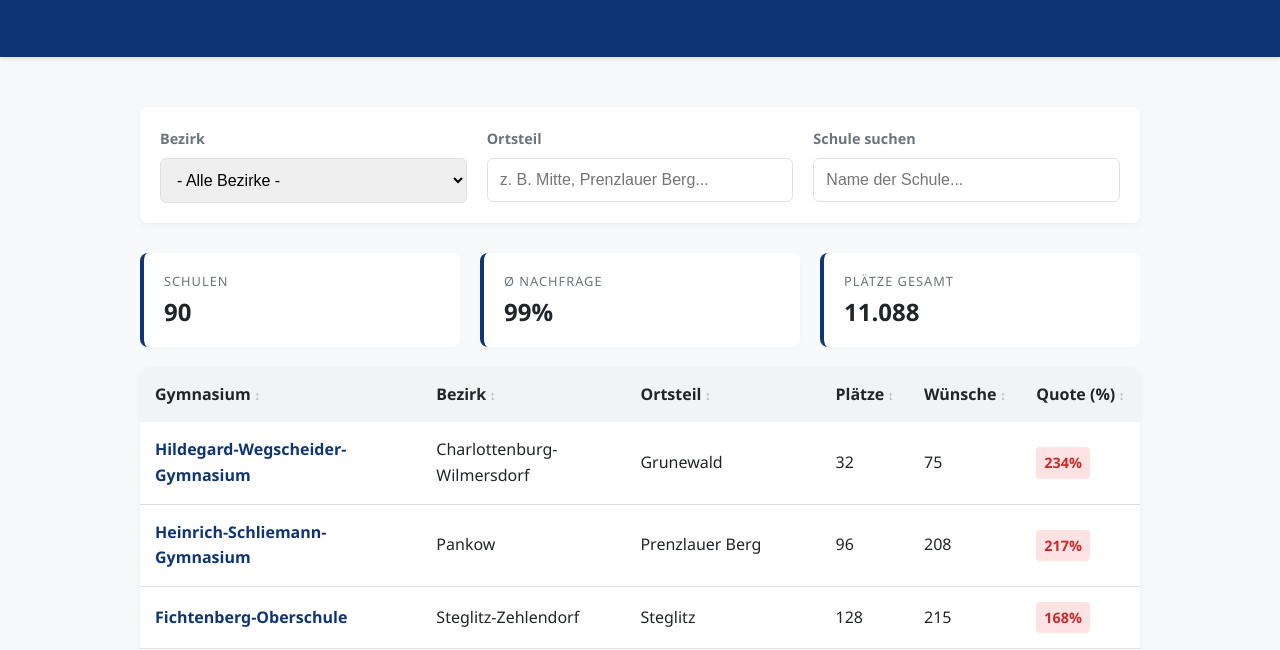
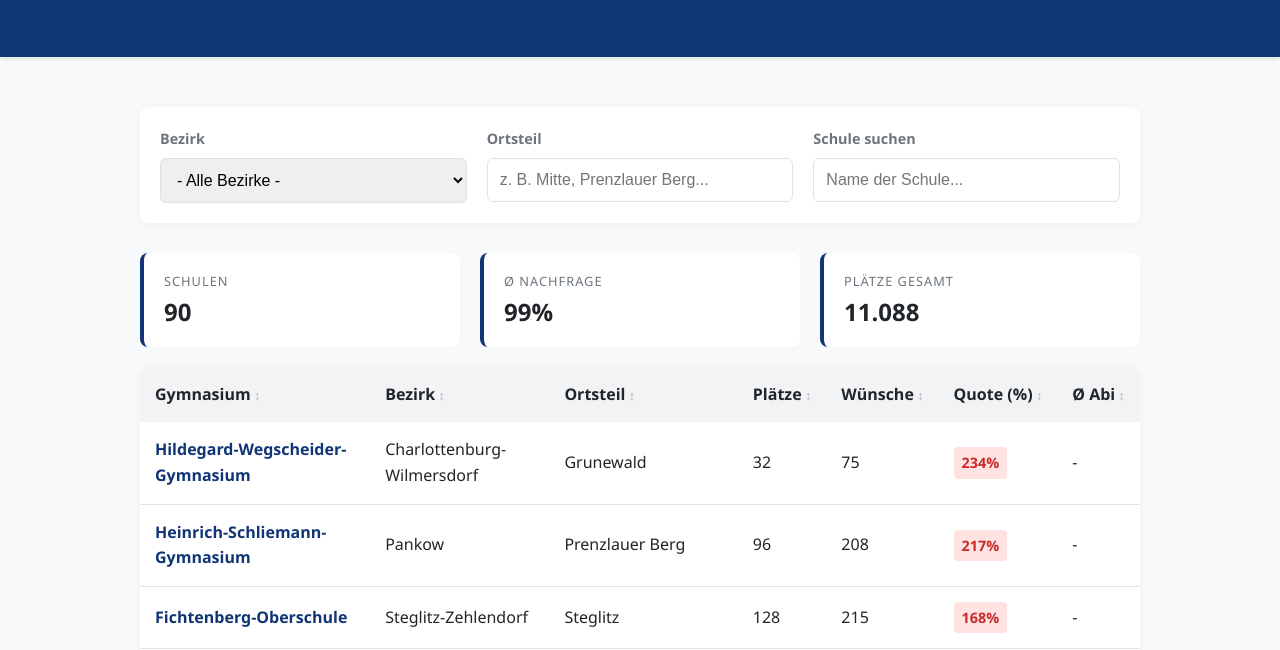
Before and after one commit to chrishanrath/bs, a website: page index.html in a window 1280 px wide. Shown: the part 150-800 px from the top of the page. Drawn offline with Linux system fonts and the light colour scheme.

Commit message:
Add graduation GPA (Abiturdaten) to schools list

```diff
--- a/data/nachfrage-2025-26.json
+++ b/data/nachfrage-2025-26.json
@@ -1,5 +1,5 @@
 {
-  "lastUpdated": "2026-01-19T10:53:58.701Z",
+  "lastUpdated": "2026-01-19T10:59:32.762Z",
   "schools": [
     {
       "year": "2025/26",
@@ -9,7 +9,8 @@
       "ortsteil": "Grunewald",
       "plaetze": 32,
       "erstwuensche": 75,
-      "nachfrageProzent": 234
+      "nachfrageProzent": 234,
+      "abiturNote": null
     },
     {
       "year": "2025/26",
@@ -19,7 +20,8 @@
       "ortsteil": "Westend",
       "plaetze": 64,
       "erstwuensche": 99,
-      "nachfrageProzent": 155
+      "nachfrageProzent": 155,
+      "abiturNote": 1.87
     },
     {
       "year": "2025/26",
@@ -29,7 +31,8 @@
       "ortsteil": "Wilmersdorf",
       "plaetze": 128,
       "erstwuensche": 156,
-      "nachfrageProzent": 122
+      "nachfrageProzent": 122,
+      "abiturNote": null
     },
     {
       "year": "2025/26",
@@ -39,7 +42,8 @@
       "ortsteil": "Charlottenburg",
       "plaetze": 188,
       "erstwuensche": 213,
-      "nachfrageProzent": 113
+      "nachfrageProzent": 113,
+      "abiturNote": null
     },
     {
       "year": "2025/26",
@@ -49,7 +53,8 @@
       "ortsteil": "Westend",
       "plaetze": 64,
       "erstwuensche": 67,
-      "nachfrageProzent": 105
+      "nachfrageProzent": 105,
+      "abiturNote": null
     },
     {
       "year": "2025/26",
@@ -59,7 +64,8 @@
       "ortsteil": "Westend",
       "plaetze": 128,
       "erstwuensche": 110,
-      "nachfrageProzent": 86
+      "nachfrageProzent": 86,
+      "abiturNote": null
     },
     {
       "year": "2025/26",
@@ -69,7 +75,8 @@
       "ortsteil": "Charlottenburg",
       "plaetze": 160,
       "erstwuensche": 129,
-      "nachfrageProzent": 81
+      "nachfrageProzent": 81,
+      "abiturNote": null
     },
     {
       "year": "2025/26",
@@ -79,7 +86,8 @@
       "ortsteil": "Charlottenburg",
       "plaetze": 160,
       "erstwuensche": 94,
-      "nachfrageProzent": 59
+      "nachfrageProzent": 59,
+      "abiturNote": null
     },
     {
       "year": "2025/26",
@@ -89,7 +97,8 @@
       "ortsteil": "Grunewald",
       "plaetze": 96,
       "erstwuensche": 43,
-      "nachfrageProzent": 45
+      "nachfrageProzent": 45,
+      "abiturNote": null
     },
     {
       "year": "2025/26",
@@ -99,7 +108,8 @@
       "ortsteil": "Wilmersdorf",
       "plaetze": 128,
       "erstwuensche": 53,
-      "nachfrageProzent": 41
+      "nachfrageProzent": 41,
+      "abiturNote": null
     },
     {
       "year": "2025/26",
@@ -109,7 +119,8 @@
       "ortsteil": "Kreuzberg",
       "plaetze": 96,
       "erstwuensche": 146,
-      "nachfrageProzent": 152
+      "nachfrageProzent": 152,
+      "abiturNote": null
     },
     {
       "year": "2025/26",
@@ -119,7 +130,8 @@
       "ortsteil": "Friedrichshain",
       "plaetze": 64,
       "erstwuensche": 96,
-      "nachfrageProzent": 150
+      "nachfrageProzent": 150,
+      "abiturNote": null
     },
     {
       "year": "2025/26",
@@ -129,7 +141,8 @@
       "ortsteil": "Friedrichshain",
       "plaetze": 64,
       "erstwuensche": 70,
-      "nachfrageProzent": 109
+      "nachfrageProzent": 109,
+      "abiturNote": 1.91
     },
     {
       "year": "2025/26",
@@ -139,7 +152,8 @@
       "ortsteil": "Friedrichshain",
       "plaetze": 96,
       "erstwuensche": 89,
-      "nachfrageProzent": 93
+      "nachfrageProzent": 93,
+      "abiturNote": null
     },
     {
       "year": "2025/26",
@@ -149,7 +163,8 @@
       "ortsteil": "Kreuzberg",
       "plaetze": 160,
       "erstwuensche": 127,
-      "nachfrageProzent": 79
+      "nachfrageProzent": 79,
+      "abiturNote": null
     },
     {
       "year": "2025/26",
@@ -159,7 +174,8 @@
       "ortsteil": "Kreuzberg",
       "plaetze": 128,
       "erstwuensche": 88,
-      "nachfrageProzent": 69
+      "nachfrageProzent": 69,
+      "abiturNote": null
     },
     {
       "year": "2025/26",
@@ -169,7 +185,8 @@
       "ortsteil": "Falkenberg",
       "plaetze": 128,
       "erstwuensche": 185,
-      "nachfrageProzent": 145
+      "nachfrageProzent": 145,
+      "abiturNote": null
     },
     {
       "year": "2025/26",
@@ -179,7 +196,8 @@
       "ortsteil": "Rummelsburg",
       "plaetze": 160,
       "erstwuensche": 222,
-      "nachfrageProzent": 139
+      "nachfrageProzent": 139,
+      "abiturNote": null
     },
     {
       "year": "2025/26",
@@ -189,7 +207,8 @@
       "ortsteil": "Fennpfuhl",
       "plaetze": 96,
       "erstwuensche": 108,
-      "nachfrageProzent": 113
+      "nachfrageProzent": 113,
+      "abiturNote": 1.84
     },
     {
       "year": "2025/26",
@@ -199,7 +218,8 @@
       "ortsteil": "Karlshorst",
       "plaetze": 128,
       "erstwuensche": 124,
-      "nachfrageProzent": 97
+      "nachfrageProzent": 97,
+      "abiturNote": null
     },
     {
       "year": "2025/26",
@@ -209,7 +229,8 @@
       "ortsteil": "Alt-Hohenschönhausen",
       "plaetze": 160,
       "erstwuensche": 109,
-      "nachfrageProzent": 68
+      "nachfrageProzent": 68,
+      "abiturNote": null
     },
     {
       "year": "2025/26",
@@ -219,7 +240,8 @@
       "ortsteil": "Lichtenberg",
       "plaetze": 160,
       "erstwuensche": 90,
-      "nachfrageProzent": 56
+      "nachfrageProzent": 56,
+      "abiturNote": null
     },
     {
       "year": "2025/26",
@@ -229,7 +251,8 @@
       "ortsteil": "Biesdorf",
       "plaetze": 64,
       "erstwuensche": 94,
-      "nachfrageProzent": 147
+      "nachfrageProzent": 147,
+      "abiturNote": 1.8
     },
     {
       "year": "2025/26",
@@ -239,7 +262,8 @@
       "ortsteil": "Hellersdorf",
       "plaetze": 94,
       "erstwuensche": 114,
-      "nachfrageProzent": 121
+      "nachfrageProzent": 121,
+      "abiturNote": null
     },
     {
       "year": "2025/26",
@@ -249,7 +273,8 @@
       "ortsteil": "Biesdorf",
       "plaetze": 160,
       "erstwuensche": 169,
-      "nachfrageProzent": 106
+      "nachfrageProzent": 106,
+      "abiturNote": null
     },
     {
       "year": "2025/26",
@@ -259,7 +284,8 @@
       "ortsteil": "Hellersdorf",
       "plaetze": 160,
       "erstwuensche": 128,
-      "nachfrageProzent": 80
+      "nachfrageProzent": 80,
+      "abiturNote": null
     },
     {
       "year": "2025/26",
@@ -269,7 +295,8 @@
       "ortsteil": "Marzahn",
       "plaetze": 160,
       "erstwuensche": 116,
-      "nachfrageProzent": 73
+      "nachfrageProzent": 73,
+      "abiturNote": null
     },
     {
       "year": "2025/26",
@@ -279,7 +306,8 @@
       "ortsteil": "Hellersdorf",
       "plaetze": 196,
       "erstwuensche": 99,
-      "nachfrageProzent": 51
+      "nachfrageProzent": 51,
+      "abiturNote": null
     },
     {
       "year": "2025/26",
@@ -289,7 +317,8 @@
       "ortsteil": "Wedding",
       "plaetze": 64,
       "erstwuensche": 85,
-      "nachfrageProzent": 133
+      "nachfrageProzent": 133,
+      "abiturNote": null
     },
     {
       "year": "2025/26",
@@ -299,7 +328,8 @@
       "ortsteil": "Mitte",
       "plaetze": 128,
       "erstwuensche": 166,
-      "nachfrageProzent": 130
+      "nachfrageProzent": 130,
+      "abiturNote": null
     },
     {
       "year": "2025/26",
@@ -309,7 +339,8 @@
       "ortsteil": "Mitte",
       "plaetze": 160,
       "erstwuensche": 163,
-      "nachfrageProzent": 102
+      "nachfrageProzent": 102,
+      "abiturNote": null
     },
     {
       "year": "2025/26",
@@ -319,7 +350,8 @@
       "ortsteil": "Gesundbrunnen",
       "plaetze": 128,
       "erstwuensche": 95,
-      "nachfrageProzent": 74
+      "nachfrageProzent": 74,
+      "abiturNote": null
     },
     {
       "year": "2025/26",
@@ -329,7 +361,8 @@
       "ortsteil": "Hansaviertel",
       "plaetze": 128,
       "erstwuensche": 87,
-      "nachfrageProzent": 68
+      "nachfrageProzent": 68,
+      "abiturNote": null
     },
     {
       "year": "2025/26",
@@ -339,7 +372,8 @@
       "ortsteil": "Moabit",
       "plaetze": 128,
       "erstwuensche": 64,
-      "nachfrageProzent": 50
+      "nachfrageProzent": 50,
+      "abiturNote": null
     },
     {
       "year": "2025/26",
@@ -349,7 +383,8 @@
       "ortsteil": "Neukölln",
       "plaetze": 60,
       "erstwuensche": 66,
-      "nachfrageProzent": 110
+      "nachfrageProzent": 110,
+      "abiturNote": null
     },
     {
       "year": "2025/26",
@@ -359,7 +394,8 @@
       "ortsteil": "Rudow",
       "plaetze": 128,
       "erstwuensche": 125,
-      "nachfrageProzent": 98
+      "nachfrageProzent": 98,
+      "abiturNote": null
     },
     {
       "year": "2025/26",
@@ -369,7 +405,8 @@
       "ortsteil": "Britz",
       "plaetze": 192,
       "erstwuensche": 173,
-      "nachfrageProzent": 90
+      "nachfrageProzent": 90,
+      "abiturNote": null
     },
     {
       "year": "2025/26",
@@ -379,7 +416,8 @@
       "ortsteil": "Buckow",
       "plaetze": 150,
       "erstwuensche": 130,
-      "nachfrageProzent": 87
+      "nachfrageProzent": 87,
+      "abiturNote": null
     },
     {
       "year": "2025/26",
@@ -389,7 +427,8 @@
       "ortsteil": "Neukölln",
       "plaetze": 90,
       "erstwuensche": 69,
-      "nachfrageProzent": 77
+      "nachfrageProzent": 77,
+      "abiturNote": null
     },
     {
       "year": "2025/26",
@@ -399,7 +438,8 @@
       "ortsteil": "Neukölln",
       "plaetze": 120,
       "erstwuensche": 79,
-      "nachfrageProzent": 66
+      "nachfrageProzent": 66,
+      "abiturNote": null
     },
     {
       "year": "2025/26",
@@ -409,7 +449,8 @@
       "ortsteil": "Prenzlauer Berg",
       "plaetze": 96,
       "erstwuensche": 208,
-      "nachfrageProzent": 217
+      "nachfrageProzent": 217,
+      "abiturNote": null
     },
     {
       "year": "2025/26",
@@ -419,7 +460,8 @@
       "ortsteil": "Pankow",
       "plaetze": 64,
       "erstwuensche": 102,
-      "nachfrageProzent": 159
+      "nachfrageProzent": 159,
+      "abiturNote": 1.73
     },
     {
       "year": "2025/26",
@@ -429,7 +471,8 @@
       "ortsteil": "Prenzlauer Berg",
       "plaetze": 64,
       "erstwuensche": 95,
-      "nachfrageProzent": 148
+      "nachfrageProzent": 148,
+      "abiturNote": 1.66
     },
     {
       "year": "2025/26",
@@ -439,7 +482,8 @@
       "ortsteil": "Weißensee",
       "plaetze": 128,
       "erstwuensche": 186,
-      "nachfrageProzent": 145
+      "nachfrageProzent": 145,
+      "abiturNote": null
     },
     {
       "year": "2025/26",
@@ -449,7 +493,8 @@
       "ortsteil": "Niederschönhausen",
       "plaetze": 160,
       "erstwuensche": 200,
-      "nachfrageProzent": 125
+      "nachfrageProzent": 125,
+      "abiturNote": null
     },
     {
       "year": "2025/26",
@@ -459,7 +504,8 @@
       "ortsteil": "Prenzlauer Berg",
       "plaetze": 224,
       "erstwuensche": 273,
-      "nachfrageProzent": 122
+      "nachfrageProzent": 122,
+      "abiturNote": null
     },
     {
       "year": "2025/26",
@@ -469,7 +515,8 @@
       "ortsteil": "Pankow",
       "plaetze": 160,
       "erstwuensche": 166,
-      "nachfrageProzent": 104
+      "nachfrageProzent": 104,
+      "abiturNote": null
     },
     {
       "year": "2025/26",
@@ -479,7 +526,8 @@
       "ortsteil": "Wilhelmsruh",
       "plaetze": 160,
       "erstwuensche": 138,
-      "nachfrageProzent": 86
+      "nachfrageProzent": 86,
+      "abiturNote": null
     },
     {
       "year": "2025/26",
@@ -489,7 +537,8 @@
       "ortsteil": "Karow",
       "plaetze": 224,
       "erstwuensche": 175,
-      "nachfrageProzent": 78
+      "nachfrageProzent": 78,
+      "abiturNote": null
     },
     {
       "year": "2025/26",
@@ -499,7 +548,8 @@
       "ortsteil": "Tegel",
       "plaetze": 96,
       "erstwuensche": 115,
-      "nachfrageProzent": 120
+      "nachfrageProzent": 120,
+      "abiturNote": null
     },
     {
       "year": "2025/26",
@@ -509,7 +559,8 @@
       "ortsteil": "Tegel",
       "plaetze": 160,
       "erstwuensche": 183,
-      "nachfrageProzent": 114
+      "nachfrageProzent": 114,
+      "abiturNote": null
     },
     {
       "year": "2025/26",
@@ -519,7 +570,8 @@
       "ortsteil": "Reinickendorf",
       "plaetze": 96,
       "erstwuensche": 106,
-      "nachfrageProzent": 110
+      "nachfrageProzent": 110,
+      "abiturNote": null
     },
     {
       "year": "2025/26",
@@ -529,7 +581,8 @@
       "ortsteil": "Reinickendorf",
       "plaetze": 96,
       "erstwuensche": 98,
-      "nachfrageProzent": 102
+      "nachfrageProzent": 102,
+      "abiturNote": null
     },
     {
       "year": "2025/26",
@@ -539,7 +592,8 @@
       "ortsteil": "Hermsdorf",
       "plaetze": 192,
       "erstwuensche": 138,
-      "nachfrageProzent": 72
+      "nachfrageProzent": 72,
+      "abiturNote": null
     },
     {
       "year": "2025/26",
@@ -549,7 +603,8 @@
       "ortsteil": "Wittenau",
       "plaetze": 128,
       "erstwuensche": 85,
-      "nachfrageProzent": 66
+      "nachfrageProzent": 66,
+      "abiturNote": null
     },
     {
       "year": "2025/26",
@@ -559,7 +614,8 @@
       "ortsteil": "Märkisches Viertel",
       "plaetze": 192,
       "erstwuensche": 100,
-      "nachfrageProzent": 52
+      "nachfrageProzent": 52,
+      "abiturNote": null
     },
     {
       "year": "2025/26",
@@ -569,7 +625,8 @@
       "ortsteil": "Spandau",
       "plaetze": 128,
       "erstwuensche": 130,
-      "nachfrageProzent": 102
+      "nachfrageProzent": 102,
+      "abiturNote": null
     },
     {
       "year": "2025/26",
@@ -579,7 +636,8 @@
       "ortsteil": "Siemensstadt",
       "plaetze": 128,
       "erstwuensche": 110,
-      "nachfrageProzent": 86
+      "nachfrageProzent": 86,
+      "abiturNote": null
     },
     {
       "year": "2025/26",
@@ -589,7 +647,8 @@
       "ortsteil": "Spandau",
       "plaetze": 128,
       "erstwuensche": 108,
-      "nachfrageProzent": 84
+      "nachfrageProzent": 84,
+      "abiturNote": null
     },
     {
       "year": "2025/26",
@@ -599,7 +658,8 @@
       "ortsteil": "Spandau",
       "plaetze": 128,
       "erstwuensche": 100,
-      "nachfrageProzent": 78
+      "nachfrageProzent": 78,
+      "abiturNote": null
     },
     {
       "year": "2025/26",
@@ -609,7 +669,8 @@
       "ortsteil": "Kladow",
       "plaetze": 122,
       "erstwuensche": 94,
-      "nachfrageProzent": 77
+      "nachfrageProzent": 77,
+      "abiturNote": null
     },
     {
       "year": "2025/26",
@@ -619,7 +680,8 @@
       "ortsteil": "Steglitz",
       "plaetze": 128,
       "erstwuensche": 215,
-      "nachfrageProzent": 168
+      "nachfrageProzent": 168,
+      "abiturNote": null
     },
     {
       "year": "2025/26",
@@ -629,7 +691,8 @@
       "ortsteil": "Zehlendorf",
       "plaetze": 96,
       "erstwuensche": 138,
-      "nachfrageProzent": 144
+      "nachfrageProzent": 144,
+      "abiturNote": null
     },
     {
       "year": "2025/26",
@@ -639,7 +702,8 @@
       "ortsteil": "Lichterfelde",
       "plaetze": 128,
       "erstwuensche": 148,
-      "nachfrageProzent": 116
+      "nachfrageProzent": 116,
+      "abiturNote": null
     },
     {
       "year": "2025/26",
@@ -649,7 +713,8 @@
       "ortsteil": "Lankwitz",
       "plaetze": 128,
       "erstwuensche": 145,
-      "nachfrageProzent": 113
+      "nachfrageProzent": 113,
+      "abiturNote": null
     },
     {
       "year": "2025/26",
@@ -659,7 +724,8 @@
       "ortsteil": "Lichterfelde",
       "plaetze": 96,
       "erstwuensche": 96,
-      "nachfrageProzent": 100
+      "nachfrageProzent": 100,
+      "abiturNote": null
     },
     {
       "year": "2025/26",
@@ -669,7 +735,8 @@
       "ortsteil": "Dahlem",
       "plaetze": 96,
       "erstwuensche": 89,
-      "nachfrageProzent": 93
+      "nachfrageProzent": 93,
+      "abiturNote": 1.82
     },
     {
       "year": "2025/26",
@@ -679,7 +746,8 @@
       "ortsteil": "Lichterfelde",
       "plaetze": 128,
       "erstwuensche": 115,
-      "nachfrageProzent": 90
+      "nachfrageProzent": 90,
+      "abiturNote": null
     },
     {
       "year": "2025/26",
@@ -689,7 +757,8 @@
       "ortsteil": "Zehlendorf",
       "plaetze": 128,
       "erstwuensche": 111,
-      "nachfrageProzent": 87
+      "nachfrageProzent": 87,
+      "abiturNote": null
     },
     {
       "year": "2025/26",
@@ -699,7 +768,8 @@
       "ortsteil": "Nikolassee",
       "plaetze": 128,
       "erstwuensche": 98,
-      "nachfrageProzent": 77
+      "nachfrageProzent": 77,
+      "abiturNote": null
     },
     {
       "year": "2025/26",
@@ -709,7 +779,8 @@
       "ortsteil": "Nikolassee",
       "plaetze": 96,
       "erstwuensche": 72,
-      "nachfrageProzent": 75
+      "nachfrageProzent": 75,
+      "abiturNote": null
     },
     {
       "year": "2025/26",
@@ -719,7 +790,8 @@
       "ortsteil": "Steglitz",
       "plaetze": 128,
       "erstwuensche": 91,
-      "nachfrageProzent": 71
+      "nachfrageProzent": 71,
+      "abiturNote": null
     },
     {
       "year": "2025/26",
@@ -729,7 +801,8 @@
       "ortsteil": "Steglitz",
       "plaetze": 96,
       "erstwuensche": 56,
-      "nachfrageProzent": 58
+      "nachfrageProzent": 58,
+      "abiturNote": null
     },
     {
       "year": "2025/26",
@@ -739,7 +812,8 @@
       "ortsteil": "Steglitz",
       "plaetze": 32,
       "erstwuensche": 7,
-      "nachfrageProzent": 22
+      "nachfrageProzent": 22,
+      "abiturNote": 1.88
     },
     {
       "year": "2025/26",
@@ -749,7 +823,8 @@
       "ortsteil": "Friedenau",
       "plaetze": 128,
       "erstwuensche": 155,
-      "nachfrageProzent": 121
+      "nachfrageProzent": 121,
+      "abiturNote": null
     },
     {
       "year": "2025/26",
@@ -759,7 +834,8 @@
       "ortsteil": "Mariendorf",
       "plaetze": 96,
       "erstwuensche": 103,
-      "nachfrageProzent": 107
+      "nachfrageProzent": 107,
+      "abiturNote": null
     },
     {
       "year": "2025/26",
@@ -769,7 +845,8 @@
       "ortsteil": "Friedenau",
       "plaetze": 128,
       "erstwuensche": 135,
-      "nachfrageProzent": 105
+      "nachfrageProzent": 105,
+      "abiturNote": null
     },
     {
       "year": "2025/26",
@@ -779,7 +856,8 @@
       "ortsteil": "Lichtenrade",
       "plaetze": 96,
       "erstwuensche": 96,
-      "nachfrageProzent": 100
+      "nachfrageProzent": 100,
+      "abiturNote": null
     },
     {
       "year": "2025/26",
@@ -789,7 +867,8 @@
       "ortsteil": "Lichtenrade",
       "plaetze": 128,
       "erstwuensche": 122,
-      "nachfrageProzent": 95
+      "nachfrageProzent": 95,
+      "abiturNote": null
     },
     {
       "year": "2025/26",
@@ -799,7 +878,8 @@
       "ortsteil": "Tempelhof",
       "plaetze": 128,
       "erstwuensche": 110,
-      "nachfrageProzent": 86
+      "nachfrageProzent": 86,
+      "abiturNote": null
     },
     {
       "year": "2025/26",
@@ -809,7 +889,8 @@
       "ortsteil": "Schöneberg",
       "plaetze": 128,
       "erstwuensche": 103,
-      "nachfrageProzent": 80
+      "nachfrageProzent": 80,
+      "abiturNote": null
     },
     {
       "year": "2025/26",
@@ -819,7 +900,8 @@
       "ortsteil": "Mariendorf",
       "plaetze": 64,
       "erstwuensche": 50,
-      "nachfrageProzent": 78
+      "nachfrageProzent": 78,
+      "abiturNote": null
     },
     {
       "year": "2025/26",
@@ -829,7 +911,8 @@
       "ortsteil": "Schöneberg",
       "plaetze": 64,
       "erstwuensche": 37,
-      "nachfrageProzent": 58
+      "nachfrageProzent": 58,
+      "abiturNote": null
     },
     {
       "year": "2025/26",
@@ -839,7 +922,8 @@
       "ortsteil": "Friedrichshagen",
       "plaetze": 128,
       "erstwuensche": 167,
-      "nachfrageProzent": 130
+      "nachfrageProzent": 130,
+      "abiturNote": null
     },
     {
       "year": "2025/26",
@@ -849,7 +933,8 @@
       "ortsteil": "Niederschöneweide",
       "plaetze": 128,
       "erstwuensche": 125,
-      "nachfrageProzent": 98
+      "nachfrageProzent": 98,
+      "abiturNote": null
     },
     {
       "year": "2025/26",
@@ -859,7 +944,8 @@
       "ortsteil": "Johannisthal",
       "plaetze": 160,
       "erstwuensche": 154,
-      "nachfrageProzent": 96
+      "nachfrageProzent": 96,
+      "abiturNote": null
     },
     {
       "year": "2025/26",
@@ -869,7 +955,8 @@
       "ortsteil": "Köpenick",
       "plaetze": 160,
       "erstwuensche": 141,
-      "nachfrageProzent": 88
+      "nachfrageProzent": 88,
+      "abiturNote": null
     },
     {
       "year": "2025/26",
@@ -879,7 +966,8 @@
       "ortsteil": "Altglienicke",
       "plaetze": 160,
       "erstwuensche": 129,
-      "nachfrageProzent": 80
+      "nachfrageProzent": 80,
+      "abiturNote": null
     },
     {
       "year": "2025/26",
@@ -889,7 +977,8 @@
       "ortsteil": "Köpenick",
       "plaetze": 128,
       "erstwuensche": 81,
-      "nachfrageProzent": 63
+      "nachfrageProzent": 63,
+      "abiturNote": null
     },
     {
       "year": "2025/26",
@@ -899,7 +988,8 @@
       "ortsteil": "Baumschulenweg",
       "plaetze": 84,
       "erstwuensche": 47,
-      "nachfrageProzent": 56
+      "nachfrageProzent": 56,
+      "abiturNote": null
     }
   ]
 }
--- a/index.html
+++ b/index.html
@@ -265,10 +265,11 @@
             <th data-k="plaetze">Plätze</th>
             <th data-k="erstwuensche">Wünsche</th>
             <th data-k="nachfrageProzent">Quote (%)</th>
+            <th data-k="abiturNote">Ø Abi</th>
           </tr>
         </thead>
         <tbody id="rows">
-          <tr><td colspan="6" class="no-results">Lade Daten...</td></tr>
+          <tr><td colspan="7" class="no-results">Lade Daten...</td></tr>
         </tbody>
       </table>
     </div>
@@ -305,10 +306,19 @@
     });
 
     filtered.sort((a,b) => {
-      const av = a[sortKey], bv = b[sortKey];
+      let av = a[sortKey];
+      let bv = b[sortKey];
+
+      // Handle nulls/undefined for numeric fields
+      if (sortKey === "abiturNote") {
+        if (av == null) av = Infinity; // Push nulls to the end for ASC, start for DESC (reversed below)
+        if (bv == null) bv = Infinity;
+      }
+
       const cmp = (typeof av === "number" && typeof bv === "number")
         ? (av - bv)
         : String(av).localeCompare(String(bv), "de");
+
       return sortDir === "asc" ? cmp : -cmp;
     });
 
@@ -324,7 +334,7 @@
 
     const tbody = document.querySelector("#rows");
     if (filtered.length === 0) {
-      tbody.innerHTML = '<tr><td colspan="6" class="no-results">Keine Schulen gefunden, die den Filtern entsprechen.</td></tr>';
+      tbody.innerHTML = '<tr><td colspan="7" class="no-results">Keine Schulen gefunden, die den Filtern entsprechen.</td></tr>';
       return;
     }
 
@@ -342,6 +352,7 @@
             ${r.nachfrageProzent}%
           </span>
         </td>
+        <td>${r.abiturNote ? r.abiturNote.toFixed(2) : '-'}</td>
       </tr>
     `).join("");
   }
@@ -371,7 +382,7 @@
     } catch (e) {
       console.error(e);
       document.querySelector("#rows").innerHTML =
-        '<tr><td colspan="6" class="no-results">Fehler beim Laden der Daten. Bitte führen Sie den Scraper aus.</td></tr>';
+        '<tr><td colspan="7" class="no-results">Fehler beim Laden der Daten. Bitte führen Sie den Scraper aus.</td></tr>';
     }
   }
 
```
Also changed, not shown: scripts/scrape-nachfrage.mjs (+47 -1 lines).
